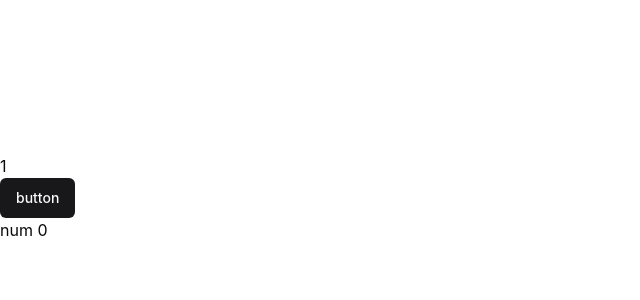
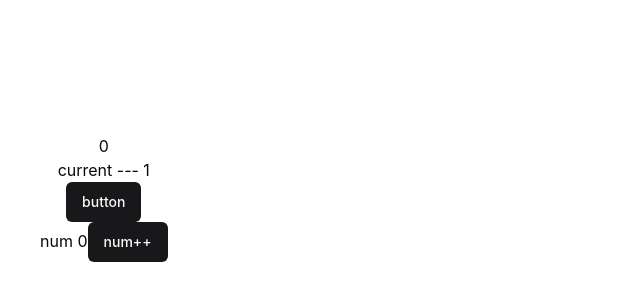
Before and after one commit to alvinli1008/shadcn-ui-test-03, a React (Vite) app: page / in a window 1280 px wide. Shown: the part 202-502 px from the top of the page, without its empty margins (0-640 px from the left). Built offline with nearby package versions, Linux system fonts and the light colour scheme.

Commit message:
feat: update

```diff
--- a/src/App.jsx
+++ b/src/App.jsx
@@ -3,24 +3,31 @@ import { shallow } from "./hooks/shallow";
 import useGlobal from "./hooks/useGlobal";
 
 import Current from "./components/Current";
+import { useState } from "react";
 
 function App() {
-  const state = useGlobal((state) => state, shallow);
+  const [current, setState] = useGlobal((state) => [
+    state.current,
+    state.setState,
+  ], shallow);
+  const [count, setCount] = useState(0);
 
-  console.log("app", state);
+  console.log("app", current);
 
   return (
-    <>
-      <p>{state.current}</p>
+    <div className="flex items-center justify-center flex-col p-10">
+      <p>{count}</p>
+      <p>current --- {current}</p>
       <Button
         onClick={() => {
-          state.setState({ current: state.current + 1 });
+          setCount((prev) => prev + 1);
+          setState({ current: current + 1 });
         }}
       >
         button
       </Button>
       <Current></Current>
-    </>
+    </div>
   );
 }
 
--- a/src/components/Current.jsx
+++ b/src/components/Current.jsx
@@ -1,11 +1,29 @@
 import { shallow } from "../hooks/shallow";
 import useGlobal from "../hooks/useGlobal";
-import React, { memo } from "react";
+import { memo } from "react";
+import { Button } from "./ui/button";
 
 function Current() {
-  const { num } = useGlobal((state) => state, shallow);
+  const [num, setState] = useGlobal(
+    (state) => [state.num, state.setState],
+    shallow
+  );
+
   console.log("current");
-  return <div>num {num}</div>;
+  return (
+    <div>
+      num {num}
+      <Button
+        onClick={() => {
+          setState({ num: num + 1 });
+        }}
+      >
+        num++
+      </Button>
+    </div>
+  );
 }
 
+Current.displayName = "Current";
+
 export default memo(Current);
```
